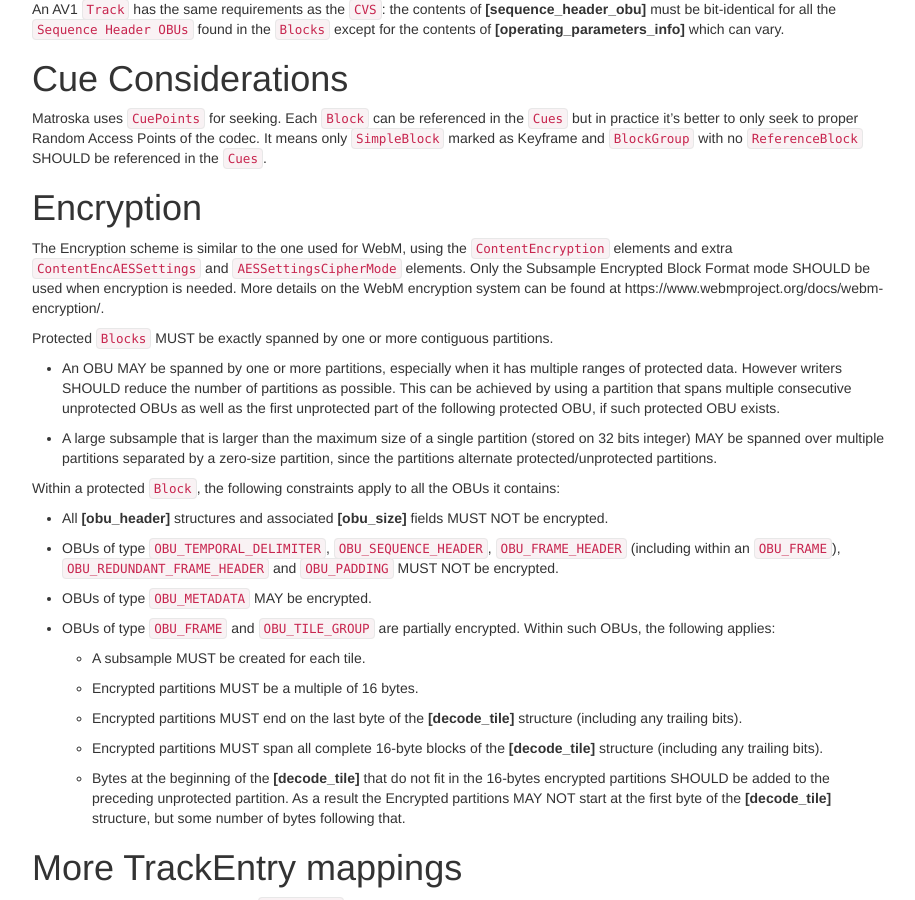
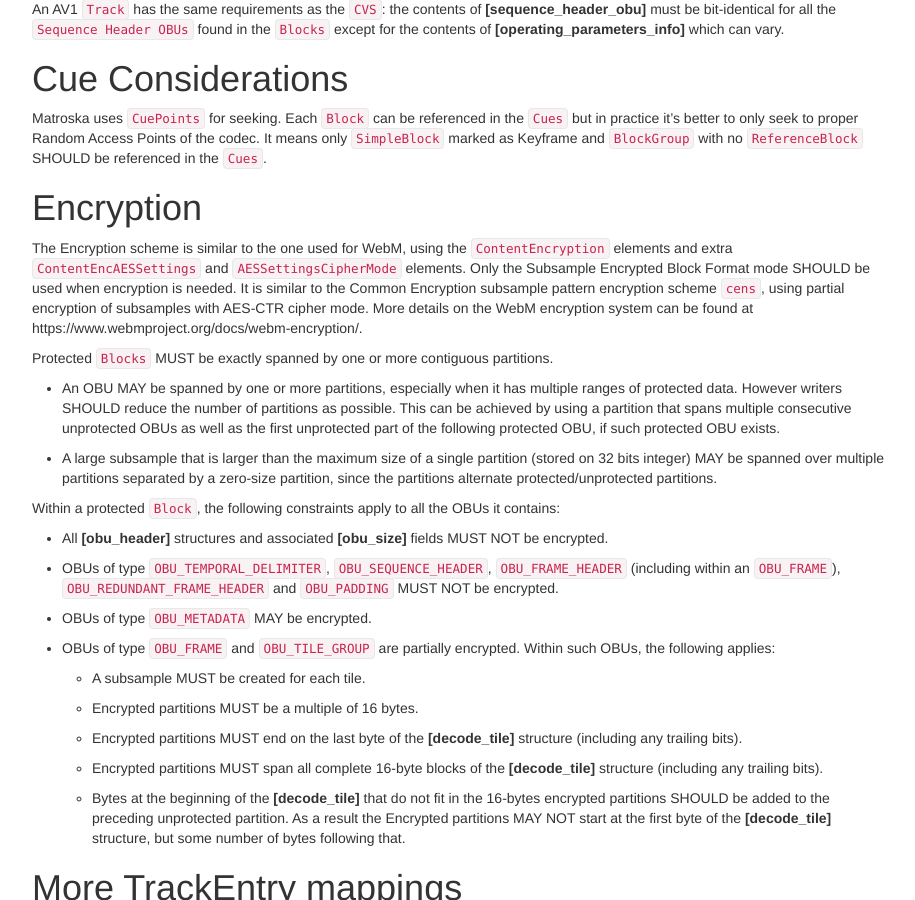
Before and after one commit to ietf-wg-cellar/matroska-specification, a Jekyll site: the page built from codec/av1.md, in a window 1280 px wide and 900 px high, scrolled down 3516 px. Shown: the whole window, without its empty margins (273-1188 px from the left). Built offline with Jekyll 4.4.1, drawn with Linux system fonts in a browser that asks for light colours; our own code applies the rules of GitHub Pages for plain Markdown files.

Commit message:
av1: mention Common Encryption cens and AES-CTR
That's the only mode supported by WebM for now.

```diff
--- a/codec/av1.md
+++ b/codec/av1.md
@@ -145,7 +145,7 @@
 
 # Encryption
 
-The Encryption scheme is similar to the one used for WebM, using the `ContentEncryption` elements and extra `ContentEncAESSettings` and `AESSettingsCipherMode` elements. Only the Subsample Encrypted Block Format mode SHOULD be used when encryption is needed. More details on the WebM encryption system can be found at https://www.webmproject.org/docs/webm-encryption/.
+The Encryption scheme is similar to the one used for WebM, using the `ContentEncryption` elements and extra `ContentEncAESSettings` and `AESSettingsCipherMode` elements. Only the Subsample Encrypted Block Format mode SHOULD be used when encryption is needed. It is similar to the Common Encryption subsample pattern encryption scheme `cens`, using partial encryption of subsamples with AES-CTR cipher mode. More details on the WebM encryption system can be found at https://www.webmproject.org/docs/webm-encryption/.
 
 Protected `Blocks` MUST be exactly spanned by one or more contiguous partitions.
 
```
